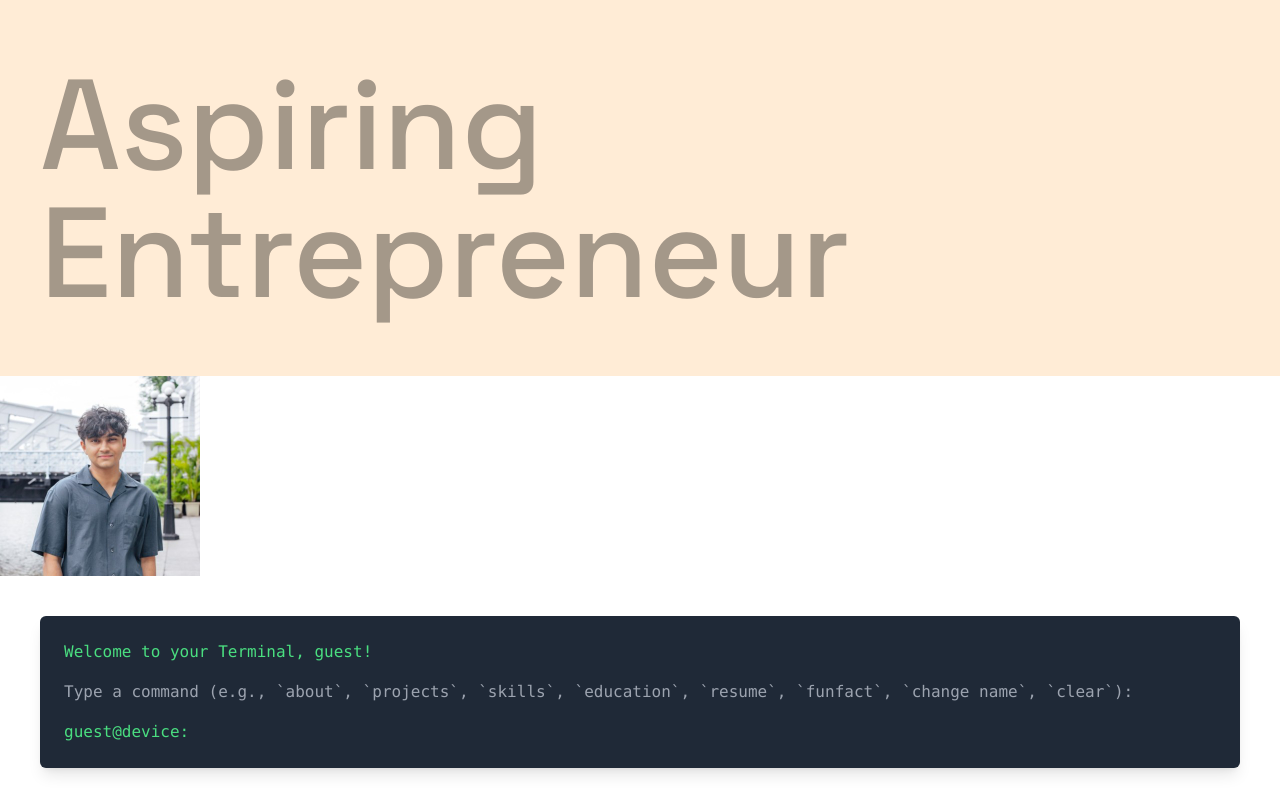
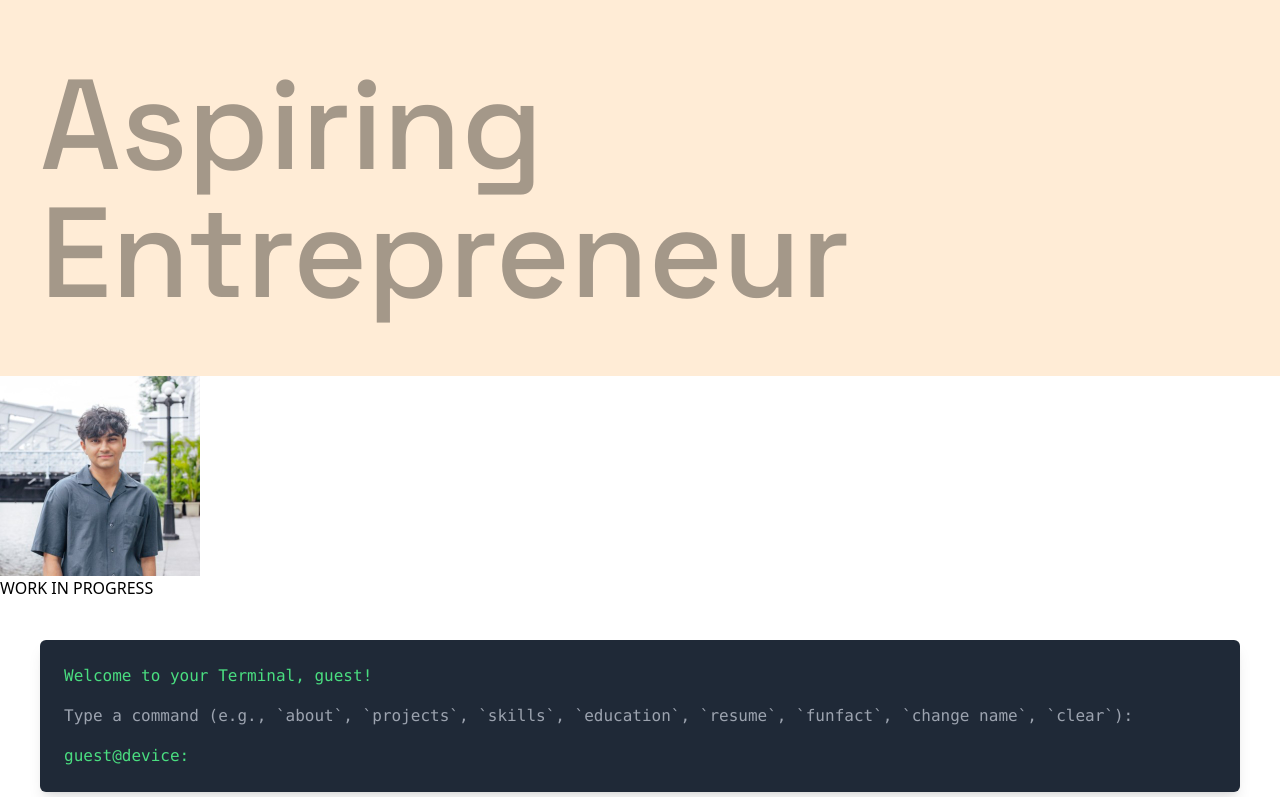
Before and after one commit to naman0r/personal-website, a React (Vite) app: page / in a window 1280 px wide. Shown: the part 424-1221 px from the top of the page. Built offline with nearby package versions, Linux system fonts and the light colour scheme; a web font is replaced by a local one.

Commit message:
small edit

```diff
--- a/src/MyPicture.jsx
+++ b/src/MyPicture.jsx
@@ -5,9 +5,18 @@ import HoverImage from "./assets/myPicture2.jpeg"; // Hover image
 
 const MyPicture = () => {
   return (
-    <div id="my-picture" className="image-container">
-      <img src={MyImage} alt="A picture of me" className="default-image" />
-      <img src={HoverImage} alt="Hover picture of me" className="hover-image" />
+    <div>
+      <div id="my-picture" className="image-container">
+        <img src={MyImage} alt="A picture of me" className="default-image" />
+        <img
+          src={HoverImage}
+          alt="Hover picture of me"
+          className="hover-image"
+        />
+      </div>
+      <div>
+        <p>WORK IN PROGRESS</p>
+      </div>
     </div>
   );
 };
```
